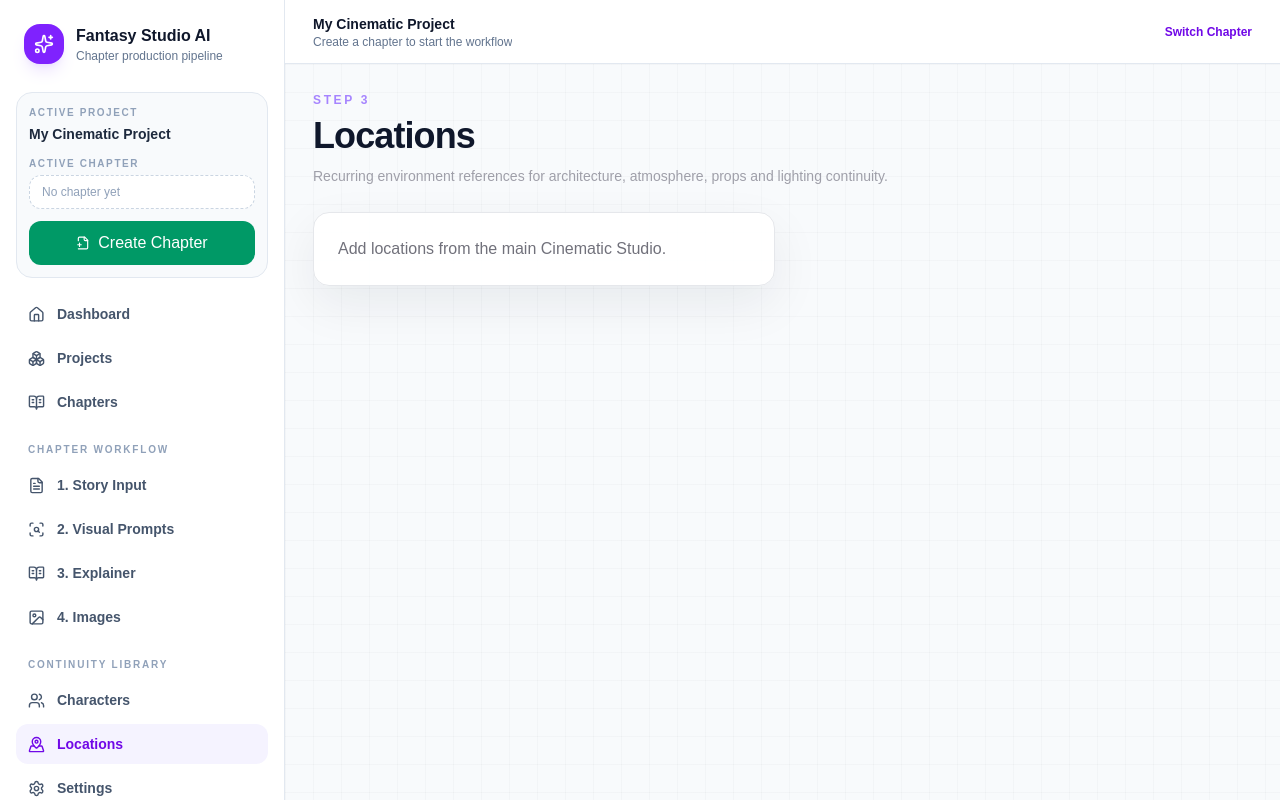
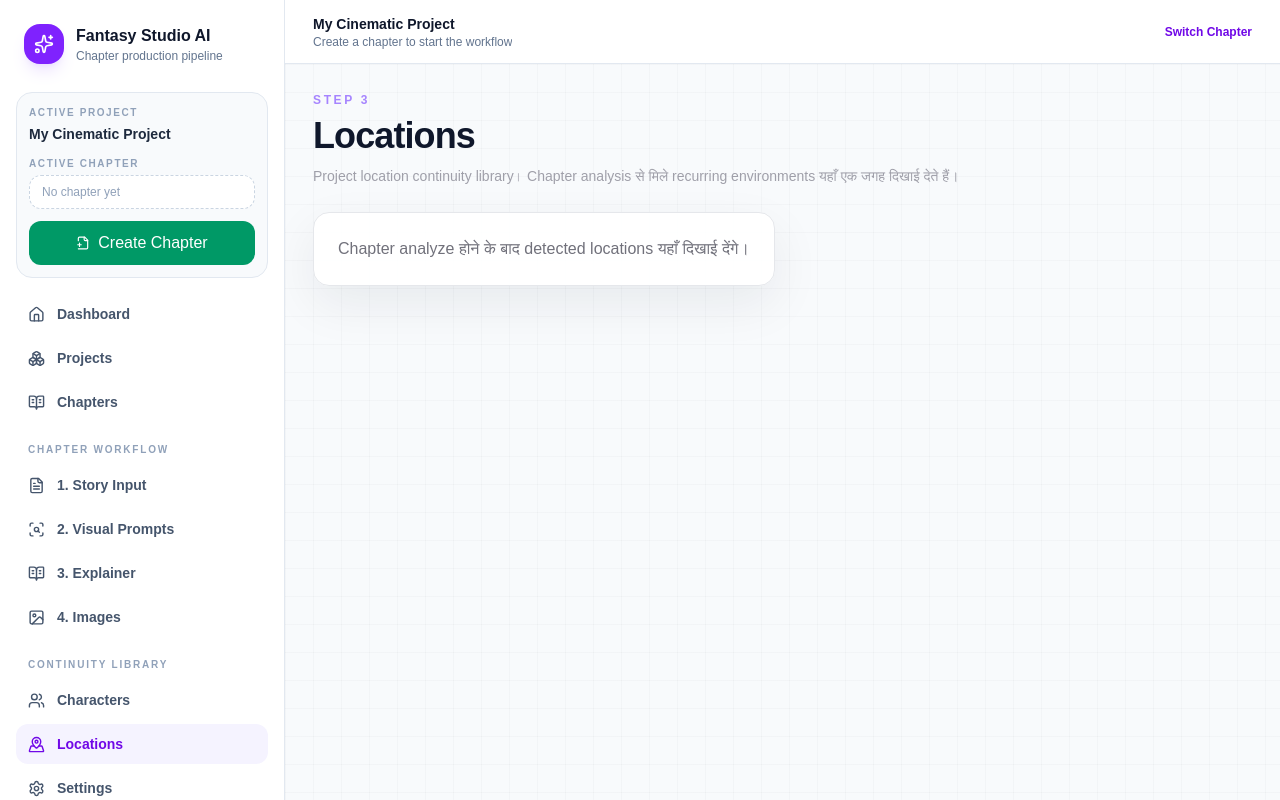
Before and after one commit to shuvinexofficial143-design/Fantasy-manga, a Next.js app: page /locations in a window 1280 px wide. Built offline with nearby package versions, Linux system fonts and the light colour scheme.

Commit message:
Align location library with chapter workflow

```diff
--- a/app/locations/page.tsx
+++ b/app/locations/page.tsx
@@ -5,7 +5,7 @@ import {useProject} from "@/components/project-provider";
 export default function LocationsPage(){
   const {project}=useProject();
   return <>
-    <PageHeading eyebrow="Step 3" title="Locations" description="Recurring environment references for architecture, atmosphere, props and lighting continuity."/>
-    <div className="grid gap-4 md:grid-cols-2">{project.locations.length?project.locations.map((location)=><Card key={location.id} className="p-4"><div className="flex gap-4">{location.referenceImage?<img src={location.referenceImage} alt="" className="h-28 w-28 rounded-xl object-cover"/>:<div className="h-28 w-28 rounded-xl bg-white/5"/>}<div><div className="font-bold">{location.name}</div><div className="mt-1 text-sm text-zinc-400">{location.description||"No environment description yet."}</div><div className="mt-2 text-xs text-zinc-500">{location.lighting}</div></div></div></Card>):<Card className="p-6 text-zinc-500">Add locations from the main Cinematic Studio.</Card>}</div>
+    <PageHeading eyebrow="Step 3" title="Locations" description="Project location continuity library। Chapter analysis से मिले recurring environments यहाँ एक जगह दिखाई देते हैं।"/>
+    <div className="grid gap-4 md:grid-cols-2">{project.locations.length?project.locations.map((location)=><Card key={location.id} className="p-4"><div className="flex gap-4">{location.referenceImage?<img src={location.referenceImage} alt="" className="h-28 w-28 rounded-xl object-cover"/>:<div className="h-28 w-28 rounded-xl bg-white/5"/>}<div><div className="font-bold">{location.name}</div><div className="mt-1 text-sm text-zinc-400">{location.description||"No environment description yet."}</div><div className="mt-2 text-xs text-zinc-500">{location.lighting}</div></div></div></Card>):<Card className="p-6 text-zinc-500">Chapter analyze होने के बाद detected locations यहाँ दिखाई देंगे।</Card>}</div>
   </>;
 }
```
